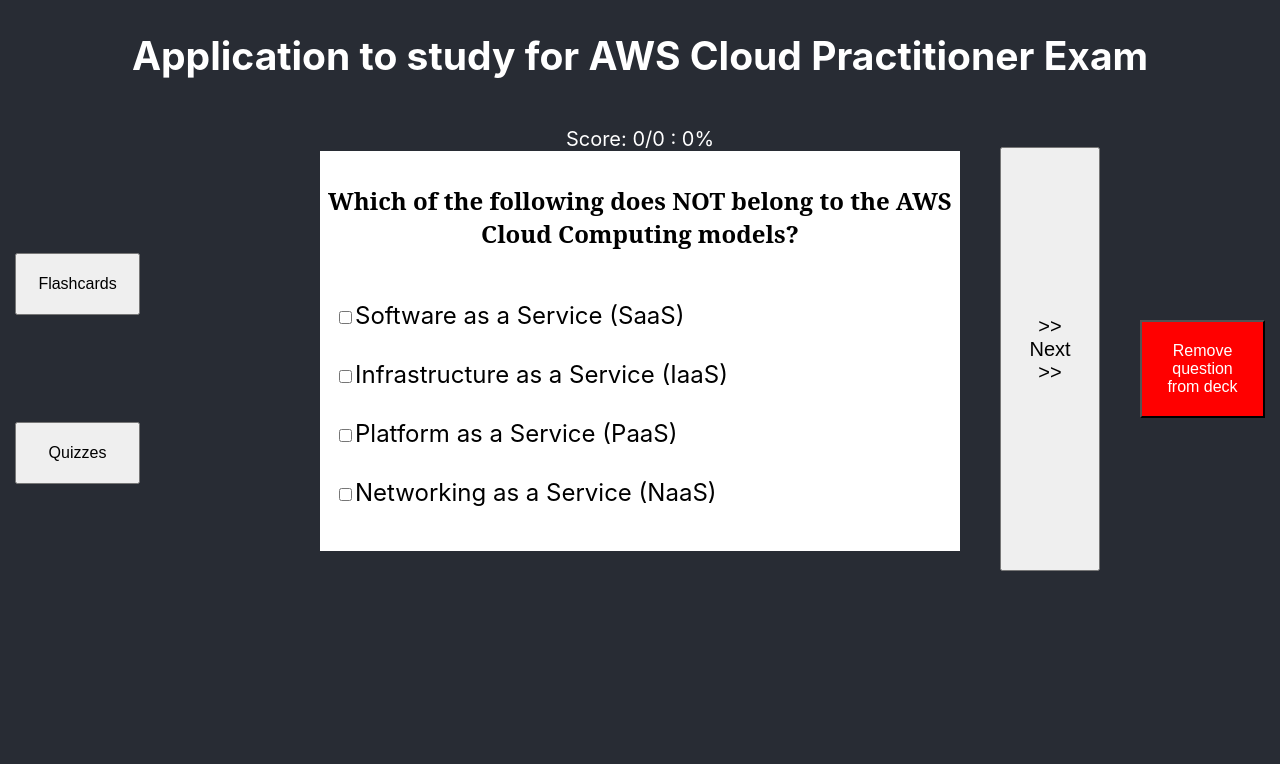
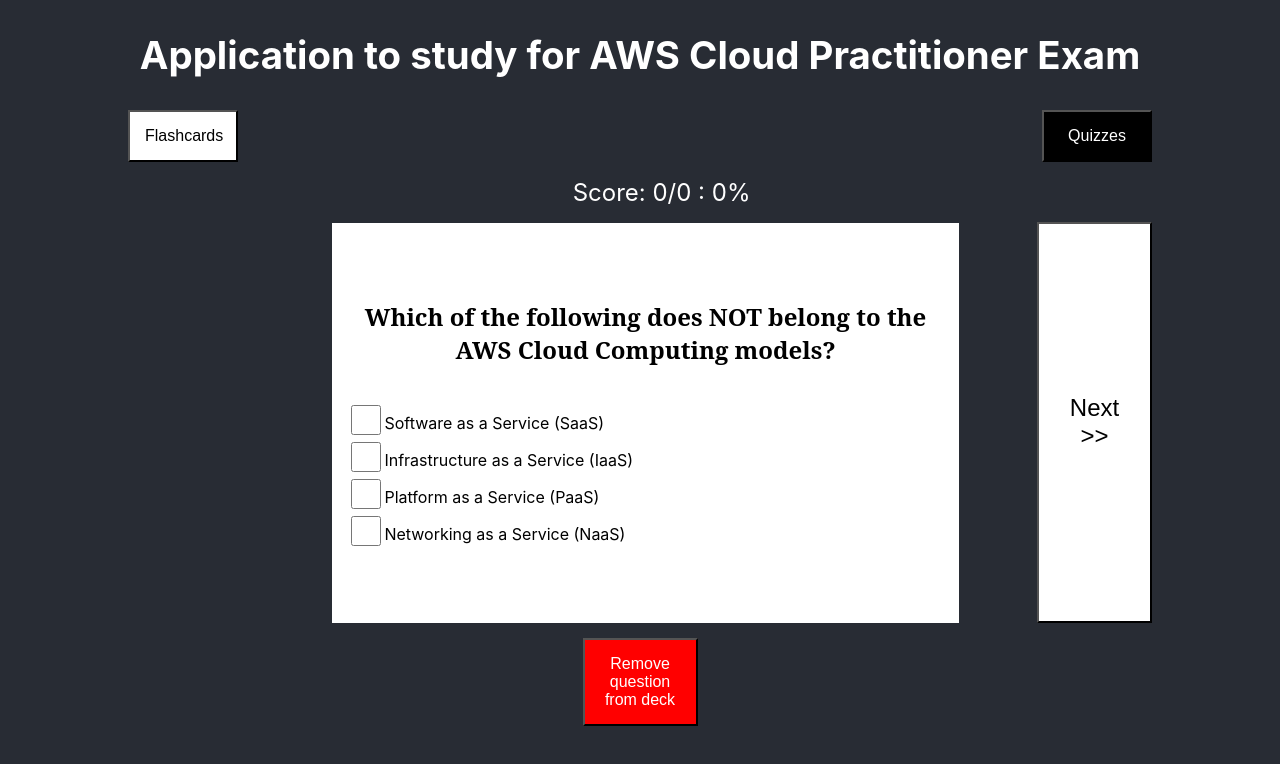
Before and after one commit to AmyShackles/aws-cloud-practitioner-study, a React (Create React App) app: page / in a window 1280 px wide. Shown: the top 764 px of the page. Built offline with nearby package versions, Linux system fonts and the light colour scheme.

Commit message:
Fixed button actions
- Did not remeber that pressing enter or space on a focused button triggers an onClick event -- noted for future
- Fixes some styling weirdness

```diff
--- a/src/App.css
+++ b/src/App.css
@@ -1,78 +1,83 @@
-.App {
-  text-align: center;
+body {
   background-color: #282c34;
-  min-height: 100vh;
-  height: 100%;
 }
-#card {
-  width: 50vw;
-  height: min-content;
-  min-height: 50vh;
-  background-color: white;
-  margin: auto;
+div.buttons {
   display: flex;
-  justify-content: center;
-  align-items: center;
+  justify-content: space-between;
+  width: 80%;
 }
-#card:focus {
-  border: 3px solid black;
+div.buttons button {
+  padding: 15px;
 }
-#card-internal {
-  padding: 5vh;
-}
-#card-internal p {
-  font-size: 22px;
-}
-.card-text {
-  margin: 0;
-}
-.buttons {
-  margin: 2.5vh auto 0;
-  padding-bottom: 2.5vh;
-  display: flex;
-  justify-content: space-evenly;
-  width: 10%;
-  flex-direction: column;
-}
-.buttons button,
-.buttons div {
-  padding: 2.5vh;
-  font-size: 16px;
-  margin-top: 5vh;
-}
-.App-logo {
-  height: 40vmin;
-  pointer-events: none;
-}
-
-@media (prefers-reduced-motion: no-preference) {
-  .App-logo {
-    animation: App-logo-spin infinite 20s linear;
-  }
-}
-
-.App-header {
-  background-color: #282c34;
-  min-height: 10vh;
+button.buttons {
   display: flex;
   flex-direction: column;
   align-items: center;
   justify-content: center;
-  font-size: calc(10px + 2vmin);
-  color: white;
+  font-size: 1.5em;
 }
-
-.App-link {
-  color: #61dafb;
+button {
+  background-color: white;
+  width: fit-content;
+  max-width: 115px;
+  font-size: 1em;
 }
-
-@keyframes App-logo-spin {
-  from {
-    transform: rotate(0deg);
-  }
-  to {
-    transform: rotate(360deg);
-  }
+ul {
+  list-style-type: none;
+}
+main {
+  display: flex;
+  align-items: center;
+  flex-direction: column;
+}
+.card {
+  background-color: white;
+  height: min-content;
+  min-height: 50vh;
+  width: 80%;
+  margin: auto;
+  display: flex;
+  align-items: center;
+}
+.card-text {
+  font-size: 1.5em;
+  line-height: 1.5em;
+}
+.card-internal {
+  display: flex;
+  flex-direction: column;
+  padding: 15px;
+  text-align: center;
+}
+.card-internal ul {
+  padding-inline-start: 0;
+}
+.card-internal li {
+  text-align: left;
+}
+.card-internal li input {
+  width: 30px;
+  height: 30px;
+}
+.card-internal li label {
+  vertical-align: super;
+}
+.score {
+  margin: 16px;
+  text-align: center;
+}
+.quiz {
+  display: flex;
+  width: 80%;
+}
+.quiz button {
+  margin-top: 60px;
+}
+.quiz div {
+  width: 80%;
+}
+.quiz div.buttons {
+  width: 132px;
 }
 .correct {
   border: 1px solid black;
@@ -81,55 +86,11 @@
 .incorrect {
   background-color: red;
 }
-.quiz {
-  width: 50vw;
-  height: min-content;
-  min-height: 50vh;
-  background-color: white;
-  margin: 0 auto 2.5vh;
-  display: flex;
-  flex-direction: column;
-  justify-content: center;
-  align-items: center;
-}
 .quiz h2 {
   font-weight: bold;
   font-family: "serif";
 }
-.option {
-  font-size: 1.5em;
-}
-.quiz ul {
-  list-style-type: none;
-  text-align: left;
-  padding-inline-start: 0;
-}
-.quiz li {
-  padding: 15px;
-}
-.card {
-  width: 100%;
-}
-.quiz input:focus {
-  border: 1px solid black;
-}
-.score {
-  color: white;
-  font-size: 20px;
-}
-main {
-  display: flex;
-  margin: 15px;
-}
-#quiz {
-  display: flex;
-  width: 80%;
-  justify-content: center;
-}
-#quiz p {
-  color: white;
-  font-size: 26px;
-}
+
 .remove {
   background-color: red;
   color: white;
@@ -146,19 +107,9 @@
 .reset:focus {
   background-color: darkgreen;
 }
-.previous,
-.next {
-  font-size: 20px;
-  align-items: center;
-  text-align: center;
-  justify-content: center;
-  display: flex;
-}
-.previous::before,
 .previous::after {
   content: "<<";
 }
-.next::before,
 .next::after {
   content: ">>";
 }
@@ -172,8 +123,48 @@
 
 .flashcardDeck:hover,
 .flashcardDeck:focus,
+.flashcardDeck.active,
 .quizDeck:hover,
-.quizDeck:focus {
+.quizDeck:focus,
+.quizDeck.active {
   background-color: black;
   color: white;
 }
+.previous,
+.next {
+  width: 132px;
+}
+.flashcardDeck,
+.quizDeck {
+  width: 110px;
+}
+.quiz div.card-internal {
+  width: 100%;
+}
+div.buttons.removeButton {
+  margin-top: 15px;
+  display: flex;
+  justify-content: center;
+}
+.App-header {
+  display: flex;
+  justify-content: center;
+  color: white;
+  font-size: 1.6em;
+}
+.quiz div.score {
+  color: white;
+  width: 100%;
+  font-size: 1.5em;
+}
+div.buttons.resetButton {
+  justify-content: center;
+}
+div.reset-text {
+  color: white;
+  font-size: 1.5em;
+}
+
+.card:focus {
+  outline: thick solid grey;
+}
--- a/src/App.js
+++ b/src/App.js
@@ -18,13 +18,15 @@
       <main>
         <div className="buttons">
           <button
-            className="flashcardDeck"
+            className={
+              studyType === "prompt" ? "flashcardDeck active" : "flashcardDeck"
+            }
             onClick={() => handleStudyChange("prompt")}
           >
             Flashcards
           </button>
           <button
-            className="quizDeck"
+            className={studyType === "quiz" ? "quizDeck active" : "quizDeck"}
             onClick={() => handleStudyChange("quiz")}
           >
             Quizzes
--- /dev/null
+++ b/src/components/Layout.js
@@ -0,0 +1,25 @@
+import React from "react";
+
+const Layout = ({ prevCardId, prev, card, lastCard, next }) => {
+  return (
+    <div className="quiz">
+      {prevCardId ? (
+        <button className="buttons previous" onClick={prev}>
+          Prev
+        </button>
+      ) : (
+        <div className="buttons" />
+      )}
+      {card}
+      {!lastCard ? (
+        <button className="buttons next" onClick={next}>
+          Next
+        </button>
+      ) : (
+        <div className="buttons" />
+      )}
+    </div>
+  );
+};
+
+export { Layout };
--- a/src/components/Prompts.js
+++ b/src/components/Prompts.js
@@ -1,6 +1,7 @@
 import React from "react";
 import { cards } from "../constants/cards.js";
 import { Card } from "./Card.js";
+import { Layout } from "./Layout.js";
 
 class Prompts extends React.Component {
   constructor(props) {
@@ -41,7 +42,16 @@
       this.setState({ side: "front" });
     }
   };
-  handleCardChange = () => {
+  prev = () => {
+    this.setState({
+      currentCard: this.state.prevCard,
+      currentCardId: this.state.prevCardId,
+      prevCard: this.state.currentCard,
+      prevCardId: this.state.currentCardId,
+    });
+  };
+
+  next = () => {
     const alreadySeen = this.state.cardsSeen;
 
     let randomId = Math.floor(Math.random() * this.state.cardsAvailable.length);
@@ -67,18 +77,6 @@
       cardsAvailable,
     });
   };
-  prev = () => {
-    this.setState({
-      currentCard: this.state.prevCard,
-      currentCardId: this.state.prevCardId,
-      prevCard: this.state.currentCard,
-      prevCardId: this.state.currentCardId,
-    });
-  };
-
-  next = () => {
-    this.handleCardChange();
-  };
   remove = () => {
     const cardsAfterRemoval = this.state.cardsAvailable.filter(
       (card) => card.front !== this.state.currentCard.front
@@ -100,74 +98,38 @@
   resetDeck = () => {
     this.setState({ cardsAvailable: cards, cardsSeen: [] }, () => this.next());
   };
-  handleKeyPress = (event, validKeys, callback) => {
-    if (validKeys.includes(event.key)) {
-      callback();
-    }
-  };
   render() {
     if (this.state.currentCard) {
       return (
         <>
-          <div>
+          <Layout
+            prevCardId={this.state.prevCardId}
+            prev={this.prev}
+            next={this.next}
+            lactCard={this.state.lastCard}
+            card={
               <Card
                 front={this.state.currentCard.front}
                 back={this.state.currentCard.back}
                 cardFlip={this.cardFlip}
                 side={this.state.side}
               />
-          </div>
-          <div className="buttons">
-            {this.state.prevCardId && (
-              <button
-                id="previous-card"
-                className="previous"
-                onClick={this.prev}
-                onKeyDown={(event) =>
-                  this.handleKeyPress(event, ["Enter"], () => this.prev)
             }
-              >
-                Previous
-              </button>
-            )}
-            <button
-              id="remove-card"
-              className="remove"
-              onClick={this.remove}
-              onKeyDown={(event) =>
-                this.handleKeyPress(event, ["Enter"], () => this.remove)
-              }
-            >
+          />
+          <div className="buttons removeButton">
+            <button id="remove-card" className="remove" onClick={this.remove}>
               Remove card from deck
             </button>
-            {!this.state.lastCard && (
-              <button
-                id="next-card"
-                className="next"
-                onClick={this.next}
-                onKeyDown={(event) =>
-                  this.handleKeyPress(event, ["Enter"], () => this.next)
-                }
-              >
-                Next
-              </button>
-            )}
           </div>
         </>
       );
     } else {
       return (
-        <div>
+        <div className="reset-text">
           <p>There are no more cards in the deck</p>
 
-          <div className="buttons">
-            <button
-              className="reset"
-              onClick={this.resetDeck}
-              onKeyDown={(event) =>
-                this.handleKeyPress(event, ["Enter"], () => this.resetDeck)
-              }
-            >
+          <div className="buttons resetButton">
+            <button className="reset" onClick={this.resetDeck}>
               Reset deck
             </button>
           </div>
--- a/src/components/Quiz.js
+++ b/src/components/Quiz.js
@@ -19,9 +19,9 @@
         Score: {wins}/{attempts} :{" "}
         {wins && attempts && Math.round(wins / attempts) * 100}%
       </div>
-      <div className="quiz">
-        <h2>{question}</h2>
-        <div className="card">
+      <div className="card" tabIndex="0">
+        <div className="card-internal">
+          <h2>{question}</h2>
           <ul>
             {options.map((option, index) => {
               return (
--- a/src/components/Quizzes.js
+++ b/src/components/Quizzes.js
@@ -1,6 +1,7 @@
 import React from "react";
 import { quizzes } from "../constants/quizzes.js";
 import { Quiz } from "./Quiz.js";
+import { Layout } from "./Layout.js";
 
 class Quizzes extends React.Component {
   constructor(props) {
@@ -39,7 +40,17 @@
       }
     );
   }
-  handleProblemChange = () => {
+  prev = () => {
+    this.setState({
+      currentProblem: this.state.prevProblem,
+      currentProblemId: this.state.prevProblemId,
+      prevProblem: this.state.currentProblem,
+      prevProblemId: this.state.currentProblemId,
+      selection: "",
+    });
+  };
+
+  next = () => {
     const alreadySeen = this.state.problemsSeen;
     let randomId = Math.floor(
       Math.random() * this.state.problemsAvailable.length
@@ -69,19 +80,6 @@
       problemsSeen: alreadySeen,
       problemsAvailable,
     });
-  };
-  prev = () => {
-    this.setState({
-      currentProblem: this.state.prevProblem,
-      currentProblemId: this.state.prevProblemId,
-      prevProblem: this.state.currentProblem,
-      prevProblemId: this.state.currentProblemId,
-      selection: "",
-    });
-  };
-
-  next = () => {
-    this.handleProblemChange();
   };
   remove = () => {
     const problemsAfterRemoval = this.state.problemsAvailable.filter(
@@ -117,30 +115,16 @@
     }
     this.setState({ selection, attempts: ++attempts });
   };
-  handleKeyPress = (event, validKeys, callback) => {
-    if (validKeys.includes(event.key)) {
-      callback();
-    }
-  };
   render() {
     if (this.state.currentProblem) {
       return (
         <>
-          <div id="quiz">
-            {this.state.prevProblem ? (
-              <button
-                className="buttons previous"
-                onClick={this.prev}
-                onKeyDown={(event) =>
-                  this.handleKeyPress(event, ["Enter"], () => this.prev)
-                }
-              >
-                Previous
-              </button>
-            ) : (
-              <div className="buttons" />
-            )}
-
+          <Layout
+            prevCardId={this.state.prevProblem}
+            prev={this.prev}
+            next={this.next}
+            lastCard={this.lastCard}
+            card={
               <Quiz
                 question={this.state.currentProblem.question}
                 options={this.state.currentProblem.options}
@@ -150,26 +134,11 @@
                 wins={this.state.wins}
                 attempts={this.state.attempts}
               />
-            {!this.state.lastProblem && (
-              <button
-                className="buttons next"
-                onClick={this.next}
-                onKeyDown={(event) =>
-                  this.handleKeyPress(event, ["Enter"], () => this.next)
             }
-              >
-                Next
-              </button>
-            )}
-          </div>
-          <div className="buttons">
-            <button
-              className="remove"
-              onClick={this.remove}
-              onKeyDown={(event) =>
-                this.handleKeyPress(event, ["Enter"], () => this.remove)
-              }
-            >
+          />
+
+          <div className="buttons removeButton">
+            <button className="remove" onClick={this.remove}>
               Remove question from deck
             </button>
           </div>
@@ -178,17 +147,11 @@
     } else {
       return (
         <>
-          <div id="quiz">
+          <div className="reset-text">
             <p>There are no more cards in the deck</p>
           </div>
-          <div className="buttons">
-            <button
-              className="reset"
-              onClick={this.resetDeck}
-              onKeyDown={(event) =>
-                this.handleKeyPress(event, ["Enter"], () => this.resetDeck)
-              }
-            >
+          <div className="buttons resetButton">
+            <button className="reset" onClick={this.resetDeck}>
               Reset deck
             </button>
           </div>
```
Also changed, not shown: src/components/Card.js (+11 -8 lines). Lines whose indentation alone changed are shown as unchanged.
